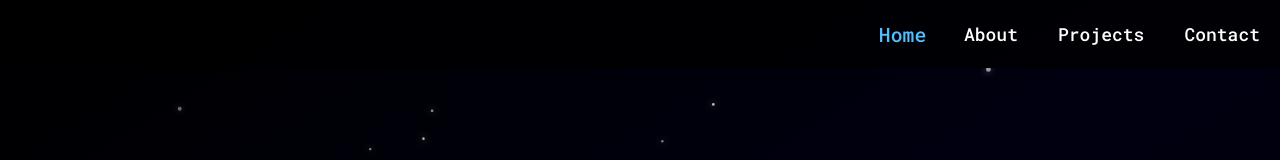
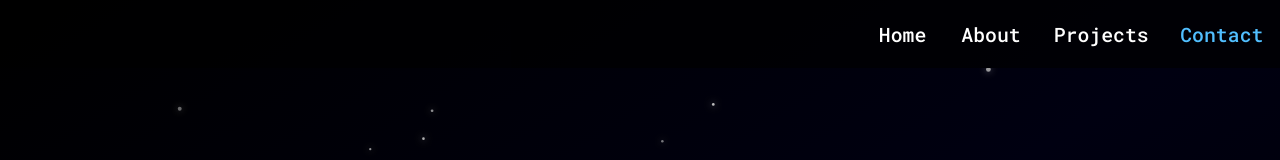
Before and after one commit to RamezzE/Portfolio, a React (Vite) app: page /#contact in a window 1280 px wide. Shown: the top 160 px of the page. Built offline with nearby package versions, Linux system fonts and the light colour scheme.

Commit message:
feat: add navbar functionality & scroll listeners

```diff
--- a/src/components/NavBar.jsx
+++ b/src/components/NavBar.jsx
@@ -1,12 +1,104 @@
+import { useState, useEffect, useRef, useCallback } from 'react';
+import { useLocation } from 'react-router-dom';
+
+const items = [
+  { name: "Home", link: "#hero" },
+  { name: "About", link: "#about" },
+  { name: "Projects", link: "#projects" },
+  { name: "Contact", link: "#contact" }
+];
+
 const NavBar = () => {
+  const [currentItem, setCurrentItem] = useState("Home");
+  const scrollingRef = useRef(false);
+  const location = useLocation();
+
+  const handleSmoothScroll = useCallback((e, item) => {
+    if (e) e.preventDefault();
+
+    setCurrentItem(item.name);
+
+    scrollingRef.current = true;
+
+    const targetElement = document.querySelector(item.link);
+    const navbarHeight = document.querySelector('#navbar').offsetHeight;
+    const extraPadding = 30;
+
+    if (!targetElement) return;
+
+    const offsetTop = targetElement.getBoundingClientRect().top + window.scrollY - navbarHeight - extraPadding;
+    window.scrollTo({ top: offsetTop, behavior: "smooth" });
+
+    history.replaceState(null, '', item.link);
+
+    setTimeout(() => {
+      scrollingRef.current = false;
+    }, 800);
+
+  }, []);
+
+  const handleScroll = useCallback(() => {
+    if (scrollingRef.current) return;
+
+    const navbarHeight = document.querySelector('#navbar').offsetHeight;
+
+    items.forEach((item) => {
+      const section = document.querySelector(item.link);
+
+      if (!section) return;
+
+      const sectionTop = section.getBoundingClientRect().top - navbarHeight;
+      const sectionBottom = sectionTop + section.offsetHeight;
+
+      if (sectionTop <= 0 && sectionBottom > 0) {
+        setCurrentItem(item.name);
+        history.replaceState(null, '', item.link);
+      }
+    });
+  }, []);
+
+  const scrollToHash = useCallback(() => {
+    const hash = location.hash;
+    if (!hash) return;
+
+    const item = items.find(i => i.link === hash);
+
+    if (item)
+      handleSmoothScroll(null, item);
+
+  }, [location.hash, handleSmoothScroll]);
+
+  useEffect(() => {
+    scrollToHash();
+  }, [scrollToHash]);
+
+  useEffect(() => {
+    window.addEventListener('scroll', handleScroll);
+    return () => {
+      window.removeEventListener('scroll', handleScroll);
+    };
+  }, [handleScroll]);
+
   return (
-    <div className="w-full flex flex-row md:gap-10 px-5 py-5 justify-around lg:justify-end min-h-10 sticky top-0 bg-black/65 z-10">
-      <span className="font-robotoMono font-medium text-base md:text-lg text-secondary scale-110 transition transform hover:scale-110 cursor-pointer">Home</span>
-      <span className="font-robotoMono font-medium text-base md:text-lg text-primary transition transform hover:scale-110 cursor-pointer">About</span>
-      <span className="font-robotoMono font-medium text-base md:text-lg text-primary transition transform hover:scale-110 cursor-pointer">Projects</span>
-      <span className="font-robotoMono font-medium text-base md:text-lg text-primary transition transform hover:scale-110 cursor-pointer">Contact</span>
+    <div
+      id="navbar"
+      className="navbar w-full flex flex-row md:gap-10 px-5 py-5 justify-around lg:justify-end min-h-10 sticky top-0 bg-black/65 z-20"
+    >
+      {items.map((item, index) => (
+        <a
+          key={index}
+          className={
+            "font-robotoMono font-medium text-base md:text-lg scale-110 transition transform hover:scale-110 cursor-pointer" +
+            (currentItem === item.name ? " text-secondary" : " text-primary")
+          }
+          href={item.link}
+          onClick={(e) => handleSmoothScroll(e, item)}
+        >
+          {item.name}
+        </a>
+      ))}
     </div>
   );
-}
+};
 
 export default NavBar;
```
